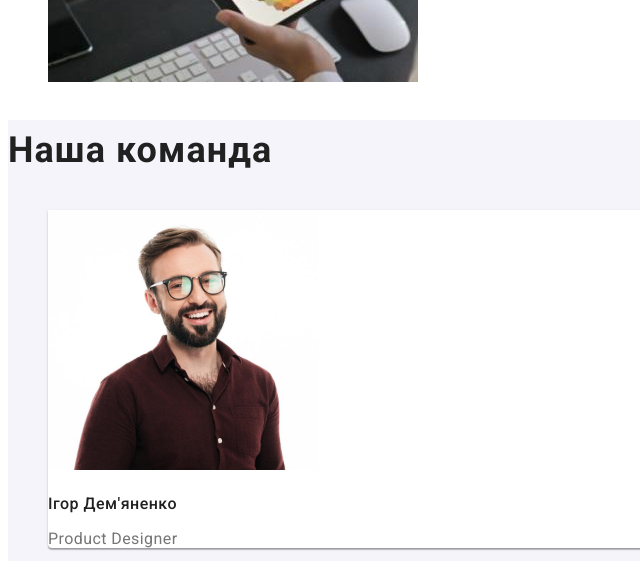
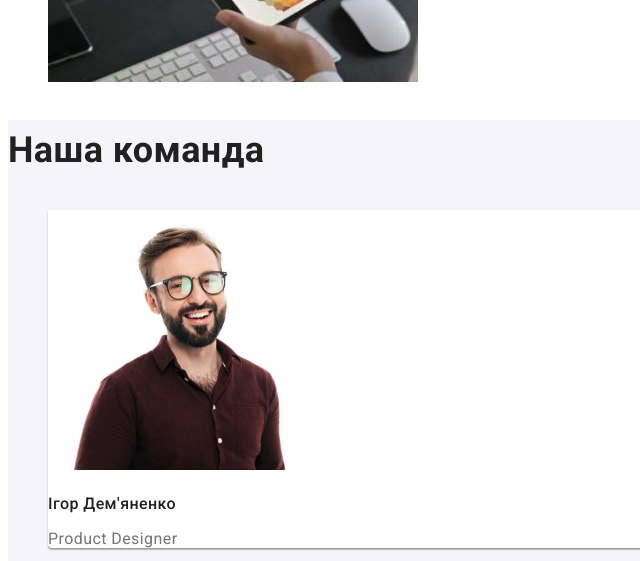
Before and after one commit to Turt1ePower/goit-markup-hw-03, a plain HTML site: page index.html in a window 1280 px wide. Shown: the part 1560-2121 px from the top of the page, 0-640 px from the left. Drawn offline with Linux system fonts and the light colour scheme.

Commit message:
move letter spacing from titles to body

```diff
--- a/css/styles.css
+++ b/css/styles.css
@@ -159,7 +159,6 @@ body {
   font-weight: 700;
   font-size: 36px;
   line-height: 1.67;
-  letter-spacing: 0.03em;
 }
 
 /* OUR TEAM */
@@ -172,7 +171,6 @@ body {
   font-weight: 700;
   font-size: 36px;
   line-height: 1.67;
-  letter-spacing: 0.03em;
 }
 
 .teammate-card {
@@ -186,7 +184,6 @@ body {
   font-weight: 500;
   font-size: 16px;
   line-height: 1.19;
-  letter-spacing: 0.03em;
 }
 
 .teammate-position {
```
